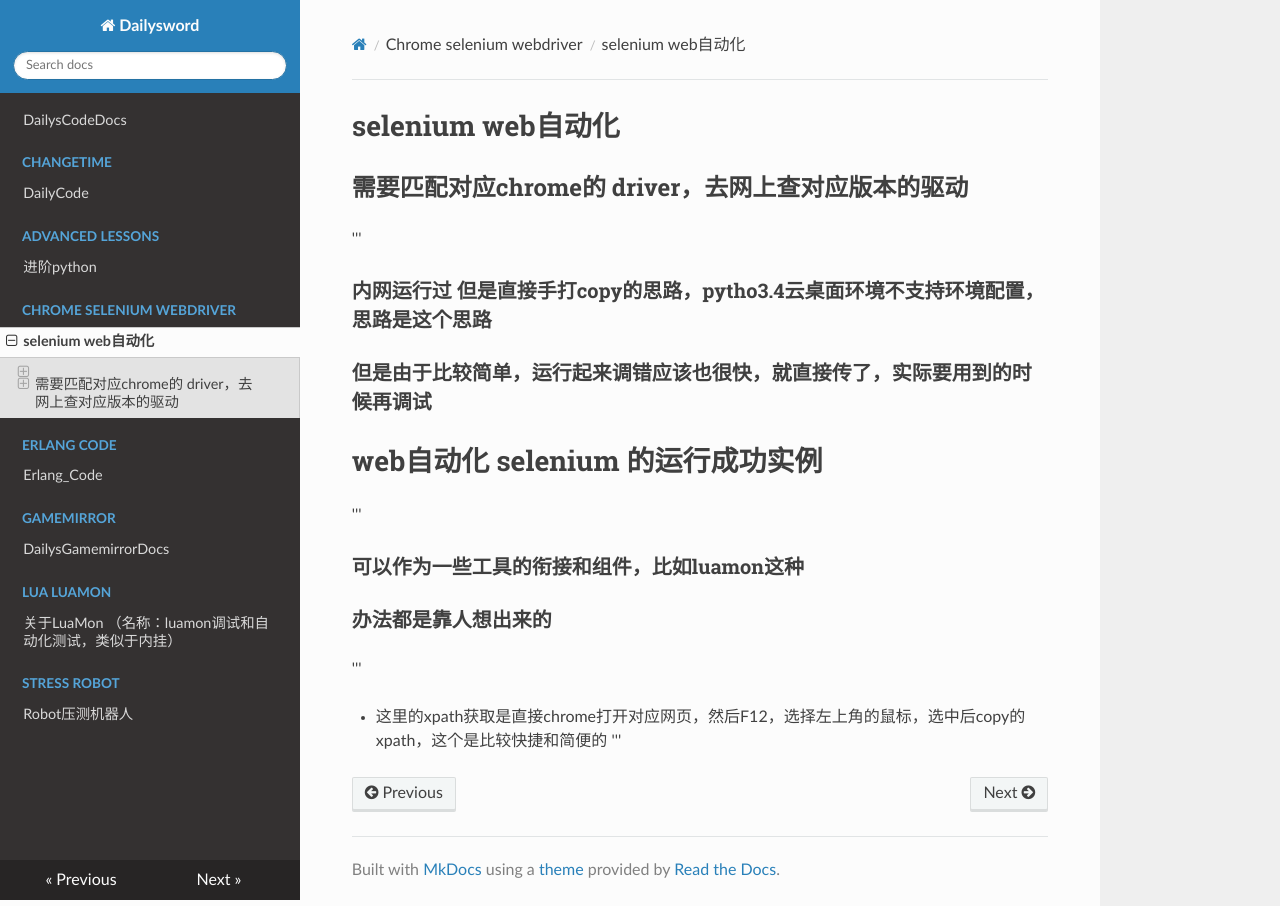
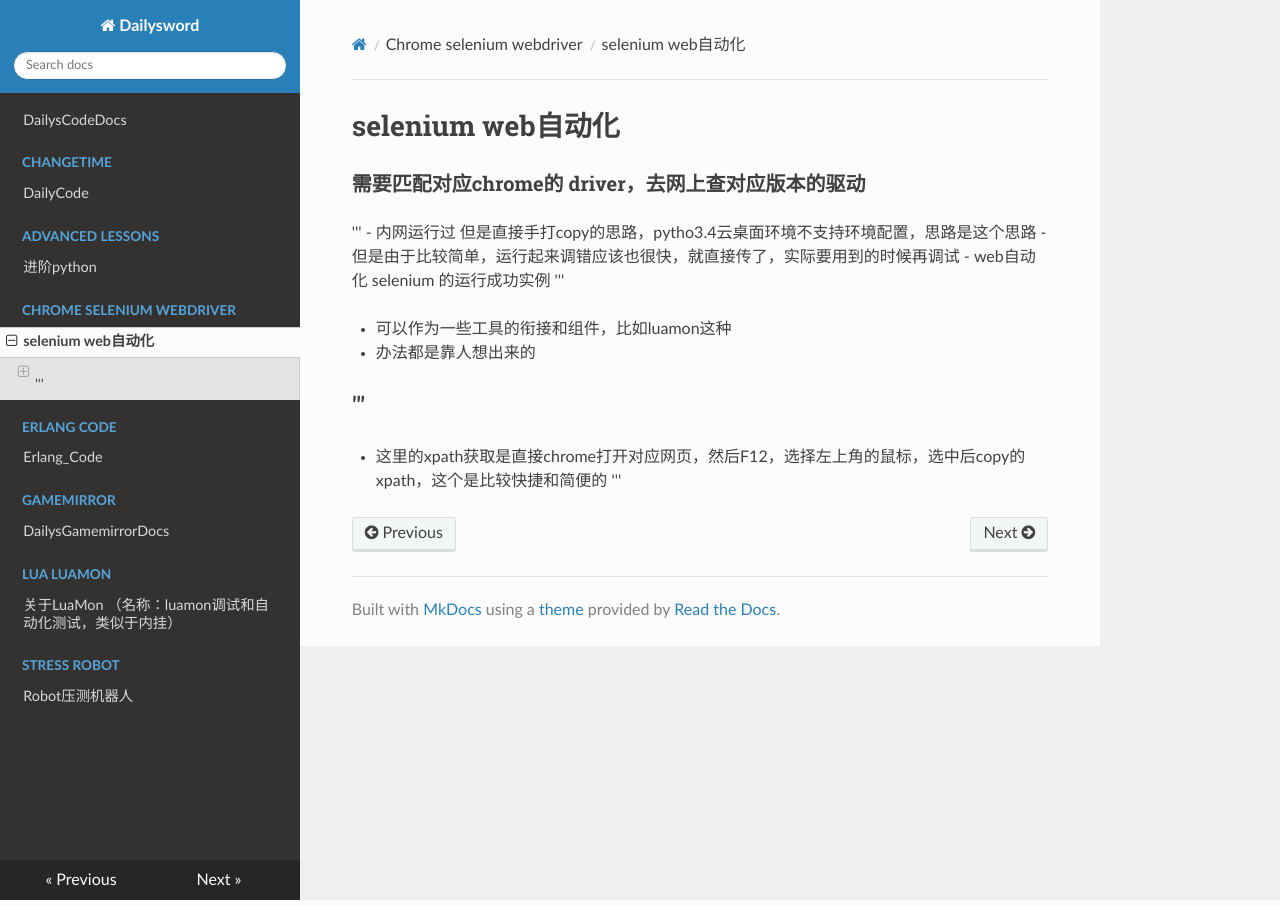
Before and after one commit to DailyR/mkdocs, an MkDocs documentation site: the page built from docs/chrome_selenium_webdriver/README.md, in a window 1280 px wide. Built offline with MkDocs 1.6.1, drawn with Linux system fonts in a browser that asks for light colours; nearby versions of some CDN libraries.

Commit message:
modify mk

```diff
--- a/docs/chrome_selenium_webdriver/README.md
+++ b/docs/chrome_selenium_webdriver/README.md
@@ -1,22 +1,22 @@
 # selenium  web自动化
 ##
 
-###
 
-## 需要匹配对应chrome的 driver，去网上查对应版本的驱动
+
+### 需要匹配对应chrome的 driver，去网上查对应版本的驱动
 
 '''
-### 内网运行过  但是直接手打copy的思路，pytho3.4云桌面环境不支持环境配置，思路是这个思路
-### 但是由于比较简单，运行起来调错应该也很快，就直接传了，实际要用到的时候再调试
-# web自动化 selenium 的运行成功实例
+- 内网运行过  但是直接手打copy的思路，pytho3.4云桌面环境不支持环境配置，思路是这个思路
+- 但是由于比较简单，运行起来调错应该也很快，就直接传了，实际要用到的时候再调试
+- web自动化 selenium 的运行成功实例
 '''
 
 
-### 可以作为一些工具的衔接和组件，比如luamon这种
+- 可以作为一些工具的衔接和组件，比如luamon这种
 
-### 办法都是靠人想出来的
+- 办法都是靠人想出来的
 
 '''
-###
+-
 - 这里的xpath获取是直接chrome打开对应网页，然后F12，选择左上角的鼠标，选中后copy的xpath，这个是比较快捷和简便的
 '''
```
Also changed, not shown: docs/README.md (+5 -7 lines).
